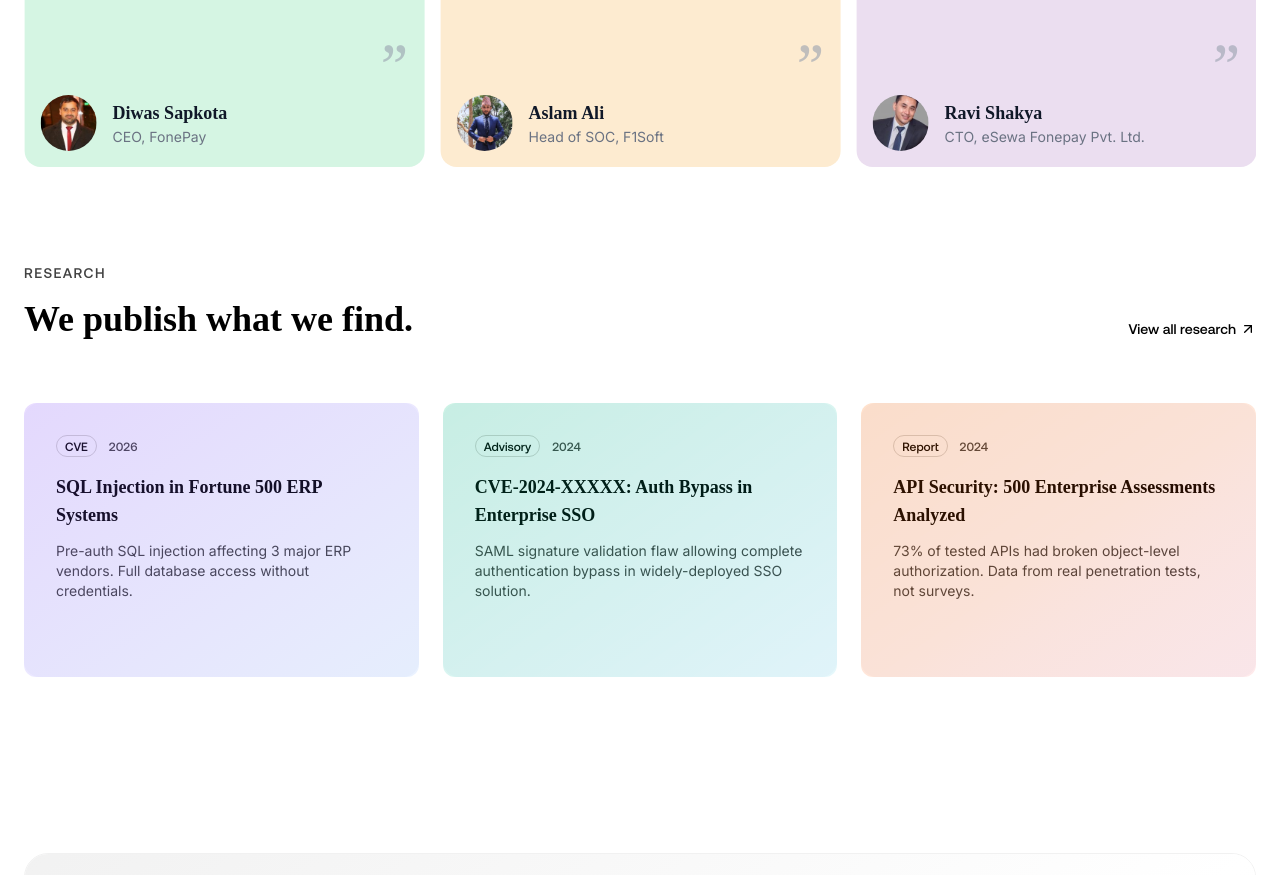
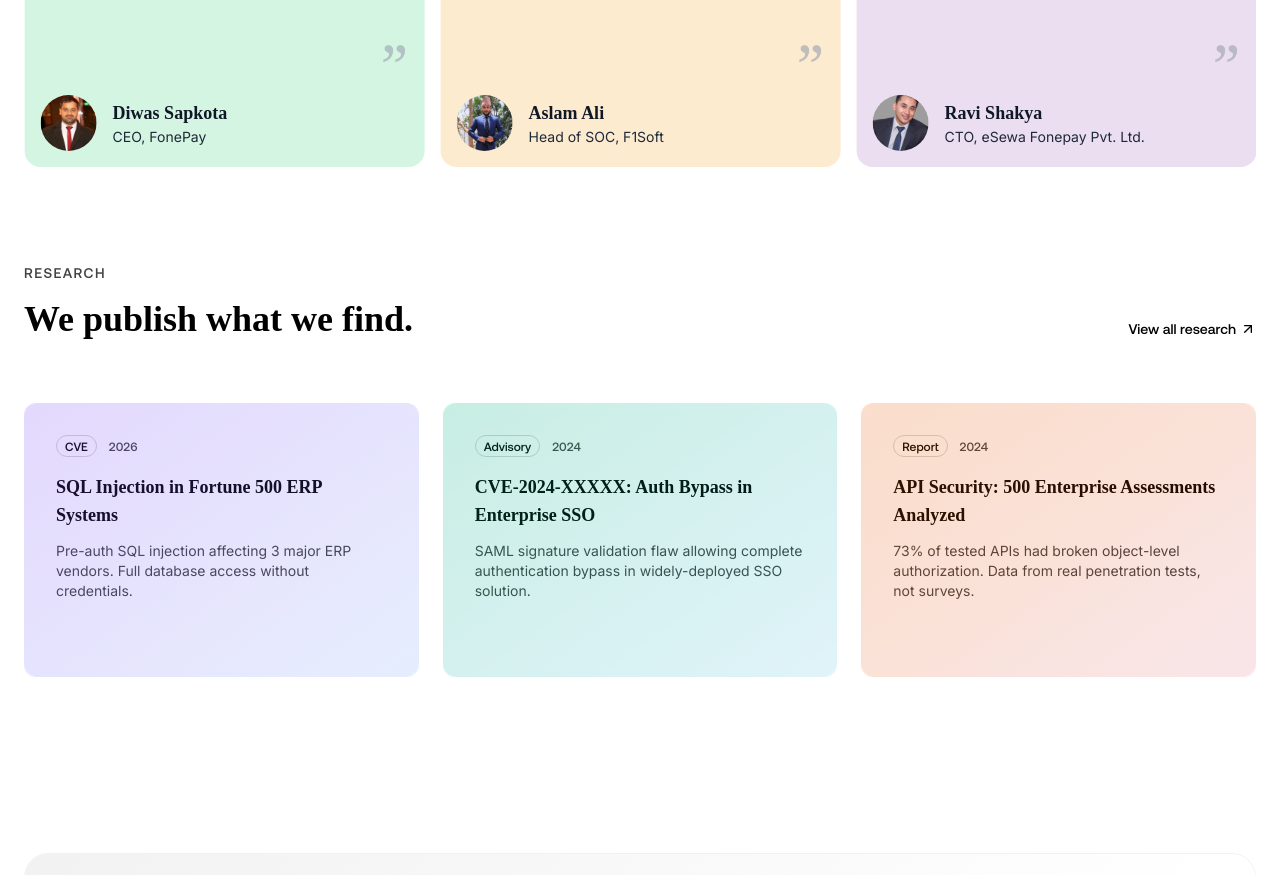
Before and after one commit to JivanKadel/cynicalsite, a Next.js app: page / in a window 1280 px wide. Shown: the part 6220-7095 px from the top of the page. Built offline with nearby package versions, Linux system fonts and the light colour scheme; what @bprogress/next would draw is missing.

Commit message:
fix(accessibility): Fixed constrast issue in testimonials

```diff
--- a/components/home/Testimonials.tsx
+++ b/components/home/Testimonials.tsx
@@ -148,7 +148,7 @@ const Testimonials = () => {
                       <h3 className="font-bold text-gray-900 text-lg">
                         {testimonial.author}
                       </h3>
-                      <p className="text-sm text-gray-500">
+                      <p className="text-sm text-gray-800">
                         {testimonial.role}, {testimonial.company}
                       </p>
                     </div>
```
